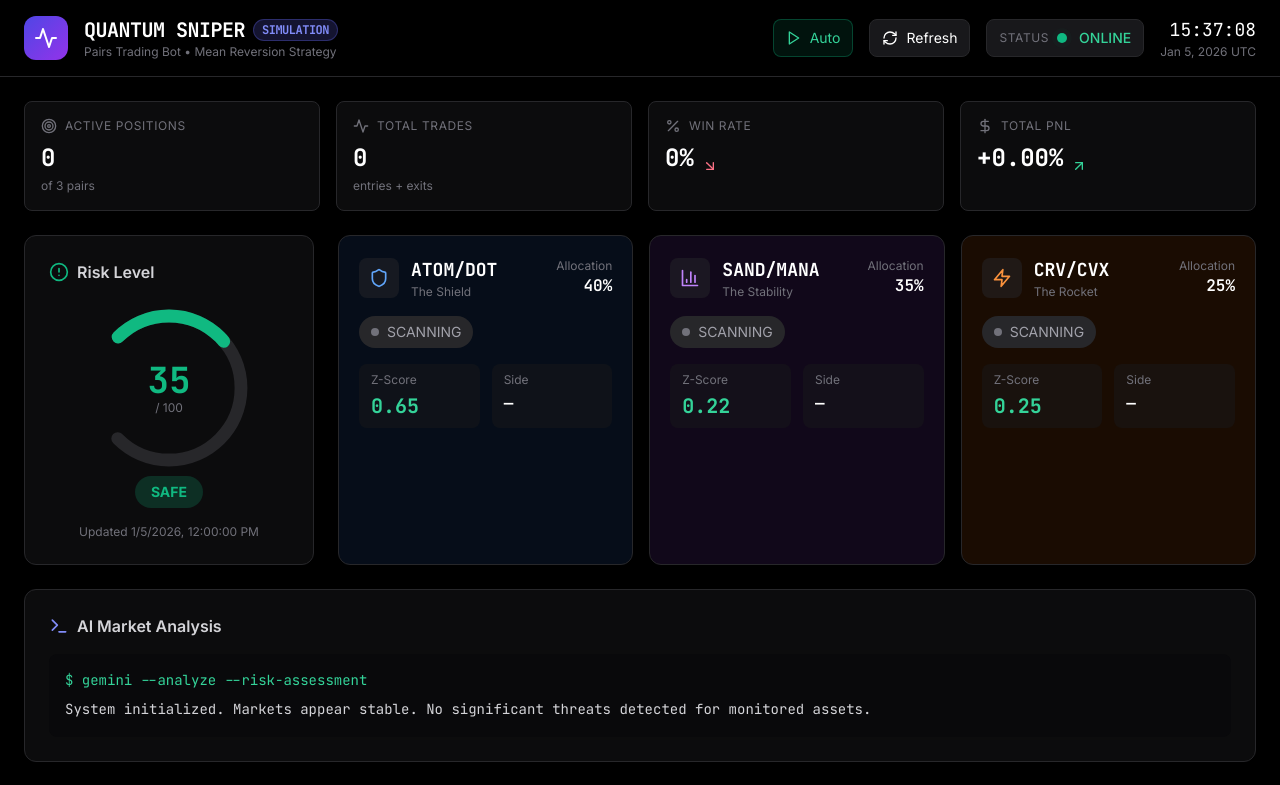
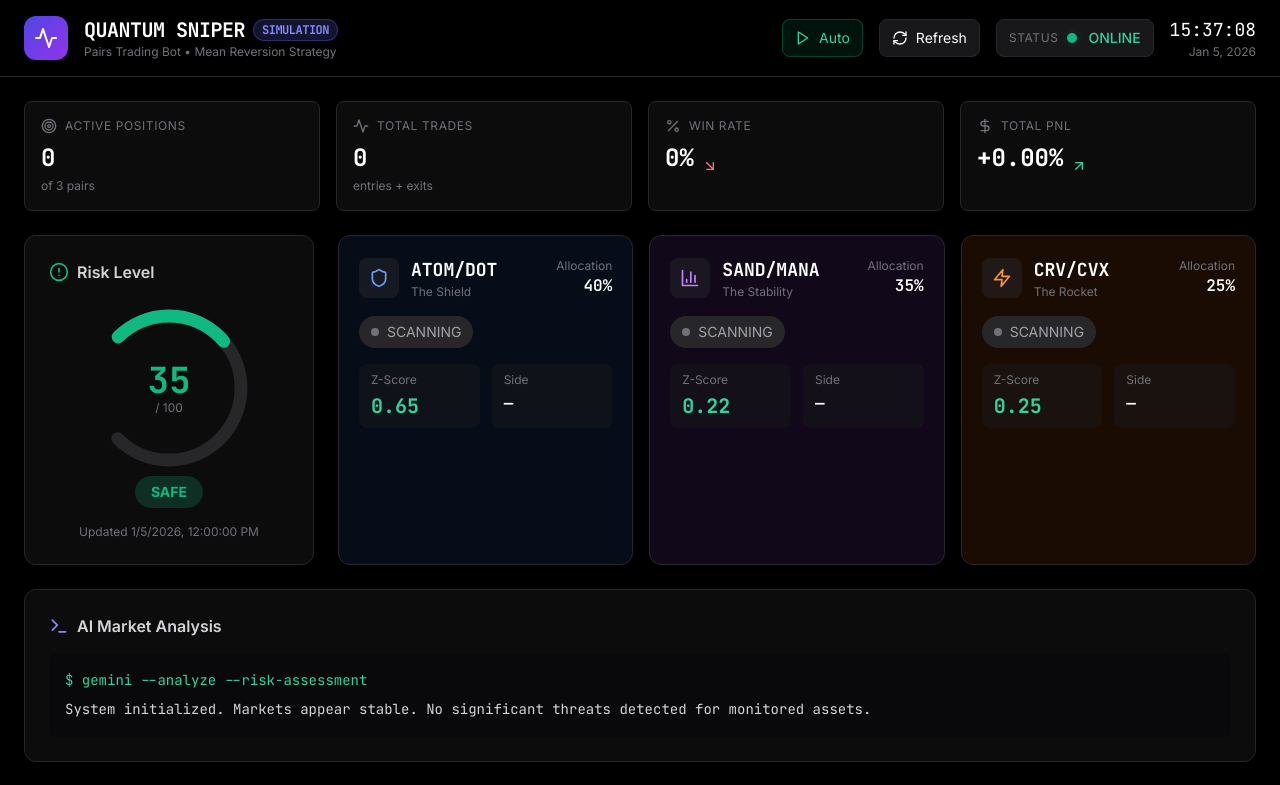
Before and after one commit to julien2besse-dotcom/quantum-sniper, a Next.js app in the folder dashboard/: page / in a window 1280 px wide. Shown: the top 785 px of the page. Built offline with nearby package versions, Linux system fonts and the light colour scheme; no server answers; the database is empty.

Commit message:
Update dashboard to use local timezone

```diff
--- a/dashboard/app/page.tsx
+++ b/dashboard/app/page.tsx
@@ -158,21 +158,20 @@ const MOCK_SYSTEM_LOGS: SystemLog[] = [
 ];
 
 // Static Z-Score history data (to avoid hydration errors)
-// Generate dynamic Z-Score history (Last 24h ending at current hour)
+// Generate dynamic Z-Score history (Last 24h ending at current hour LOCAL TIME)
 const generateZScoreHistory = () => {
   const history = [];
   const now = new Date();
-  const currentHour = now.getUTCHours();
+  const currentHour = now.getHours(); // Use local time
 
   for (let i = 23; i >= 0; i--) {
     const d = new Date(now);
-    d.setUTCHours(currentHour - i);
-    const hour = d.getUTCHours();
+    d.setHours(currentHour - i);
+    const hour = d.getHours();
     const timeLabel = `${hour.toString().padStart(2, '0')}:00`;
 
     // Generate pseudo-random realistic looking movement
-    // Seed based on hour so it stays consistent between renders until hour changes
-    const seed = (hour + new Date().getUTCDate()) * 123;
+    const seed = (hour + now.getDate()) * 123;
     const random = (min: number, max: number) => {
       const x = Math.sin(seed + min) * 10000;
       return (x - Math.floor(x)) * (max - min) + min;
@@ -180,7 +179,7 @@ const generateZScoreHistory = () => {
 
     history.push({
       time: timeLabel,
-      "ATOM/DOT": Math.sin(hour * 0.5) * 0.5 + 0.1, // Smooth sine wave
+      "ATOM/DOT": Math.sin(hour * 0.5) * 0.5 + 0.1,
       "SAND/MANA": Math.cos(hour * 0.4) * 0.6 - 0.1,
       "CRV/CVX": Math.sin(hour * 0.3 + 2) * 0.4 + 0.1,
     });
@@ -203,7 +202,7 @@ function LiveClock() {
       const now = new Date();
       setTime(
         now.toLocaleTimeString("en-US", {
-          timeZone: "UTC",
+          // timeZone: "UTC", // Removed to use local time
           hour12: false,
           hour: "2-digit",
           minute: "2-digit",
@@ -212,7 +211,7 @@ function LiveClock() {
       );
       setDate(
         now.toLocaleDateString("en-US", {
-          timeZone: "UTC",
+          // timeZone: "UTC", // Removed to use local time
           year: "numeric",
           month: "short",
           day: "numeric",
@@ -227,7 +226,7 @@ function LiveClock() {
   return (
     <div className="text-right" suppressHydrationWarning>
       <div className="font-mono text-lg text-white" suppressHydrationWarning>{time}</div>
-      <div className="text-xs text-zinc-500" suppressHydrationWarning>{date} UTC</div>
+      <div className="text-xs text-zinc-500" suppressHydrationWarning>{date}</div>
     </div>
   );
 }
@@ -550,7 +549,7 @@ function SystemLogsPanel({ logs }: { logs: SystemLog[] }) {
 
   const formatTime = (timestamp: string) => {
     return new Date(timestamp).toLocaleTimeString("en-US", {
-      timeZone: "UTC",
+      // timeZone: "UTC", // Removed to use local
       hour12: false,
       hour: "2-digit",
       minute: "2-digit",
```
